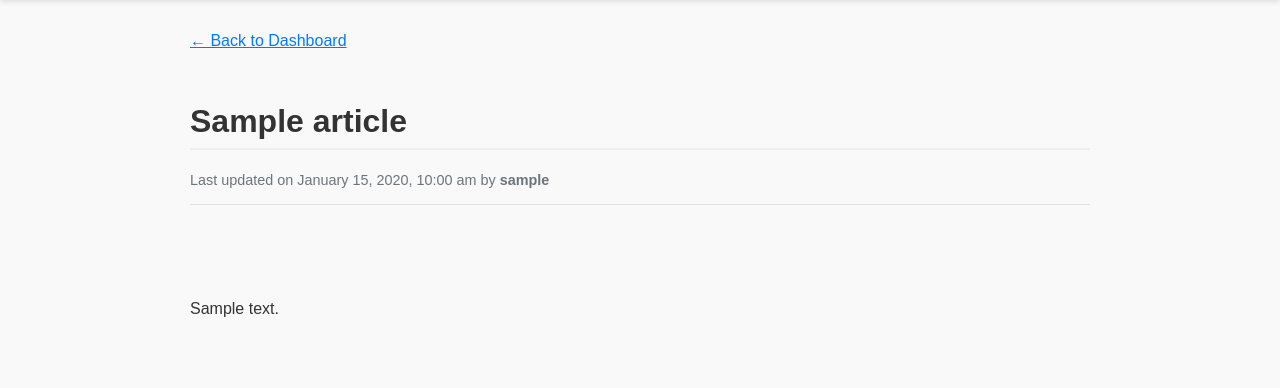
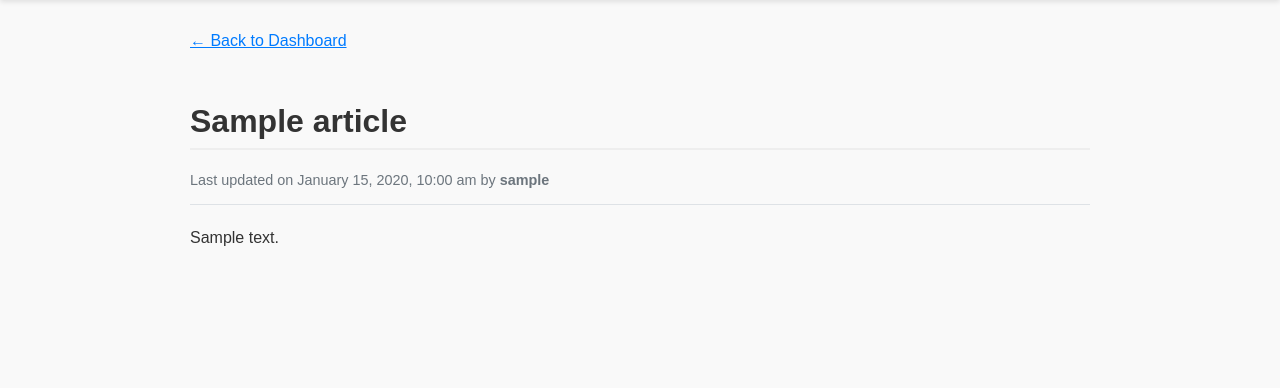
Before and after one commit to rcasertascuola/teaching_site, a PHP site: page /view_article.php?id=1 in a window 1280 px wide. Shown: the part 96-484 px from the top of the page. Run offline with PHP 8.4, Linux system fonts and the light colour scheme; the visitor is signed in with stand-in values (Sample User, id 1); tables that the repository leaves empty hold one stand-in row (values such as "Sample post").

Commit message:
Fix: Adjust content body style in article view
Based on user feedback, the initial fix for the spacing issue was incorrect. The excessive spacing was caused by `line-height` and `white-space` properties in the `.content-body` class.

This commit addresses the issue by commenting out these properties in the inline style block of `view_article.php`, resulting in a more compact text layout as requested by the user.

```diff
--- a/view_article.php
+++ b/view_article.php
@@ -67,7 +67,7 @@ if (!$article_id || $article_id <= 0) {
         .theme-switcher { display: flex; align-items: center; }
         .theme-switcher select { margin: 0 0.5rem; padding: 0.25rem 0.5rem; }
         .theme-switcher button { padding: 0.25rem 0.75rem; font-size: 0.8rem; }
-        .content-body { line-height: 1.6; white-space: pre-wrap; }
+        .content-body { /* line-height: 1.6; white-space: pre-wrap; */ }
         .back-link { display: inline-block; margin-bottom: 2rem; }
         .error { color: #721c24; background-color: #f8d7da; padding: 1rem; border-radius: 4px; }
         .meta-info { font-size: 0.9em; color: #6c757d; margin-bottom: 1.5rem; border-bottom: 1px solid #dee2e6; padding-bottom: 1rem; }
```
